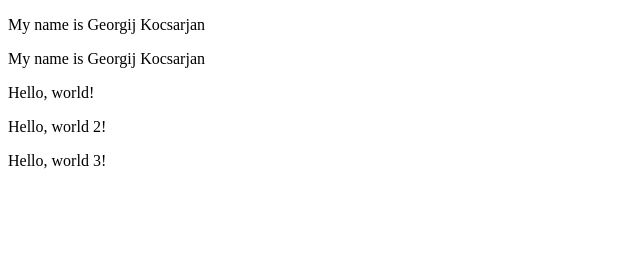
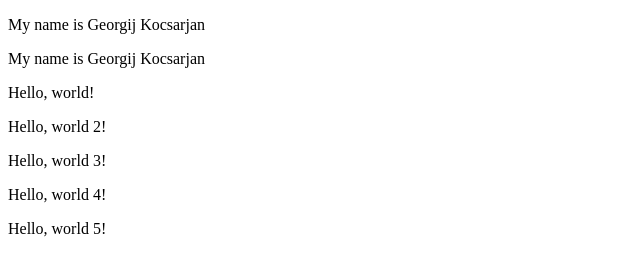
Before and after one commit to Georgij1990/collaboration, a plain HTML site: page index.html in a window 1280 px wide. Shown: the whole page, without its empty margins (0-640 px from the left). Drawn offline with Linux system fonts and the light colour scheme.

Commit message:
Update index.html

```diff
--- a/index.html
+++ b/index.html
@@ -12,5 +12,7 @@
     <p>Hello, world!</p>
     <p>Hello, world 2!</p>
     <p>Hello, world 3!</p>
+    <p>Hello, world 4!</p>
+    <p>Hello, world 5!</p>
   </body>
 </html>
```
